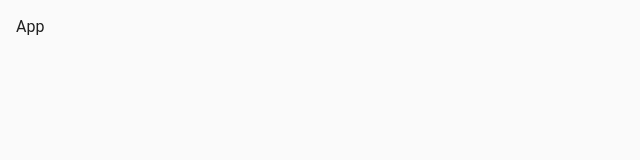
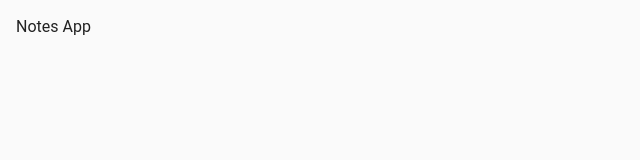
Before and after one commit to jschles-sooryen/notes-react-v1, a React (Create React App) app: page / in a window 1280 px wide. Shown: the top 160 px of the page, without its empty margins (0-640 px from the left). Built offline with nearby package versions, Linux system fonts and the light colour scheme.

Commit message:
Basic react router set up

```diff
--- a/src/App.js
+++ b/src/App.js
@@ -1,9 +1,16 @@
 import Layout from './components/Layout';
+import { BrowserRouter as Router, Switch, Route } from 'react-router-dom';
 
 function App() {
   return (
     <Layout>
-      App
+      <Router>
+        <Switch>
+          <Route exact path="/">
+            Notes App
+          </Route>
+        </Switch>
+      </Router>
     </Layout>
   );
 }
```
